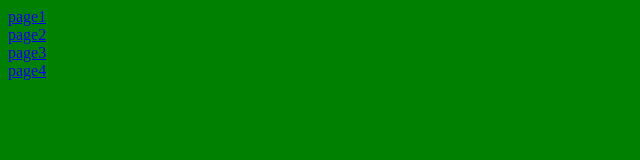
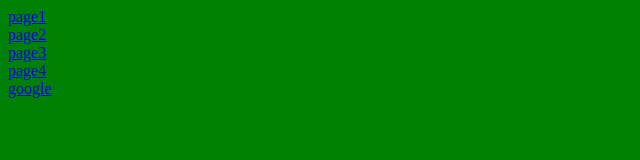
Before and after one commit to scorpiontum/MyCompany, a plain HTML site: page index.html in a window 1280 px wide. Shown: the full height of the page, 0-640 px from the left. Drawn offline with Linux system fonts and the light colour scheme.

Commit message:
add google link

```diff
--- a/index.html
+++ b/index.html
@@ -4,5 +4,6 @@
 <a href="page2.html">page2</a><br/>
 <a href="page3.html">page3</a><br/>
 <a href="page4.html">page4</a><br/>
+<a href="html://www.google.com">google</a><br/>
 </body>
 </html>
```
